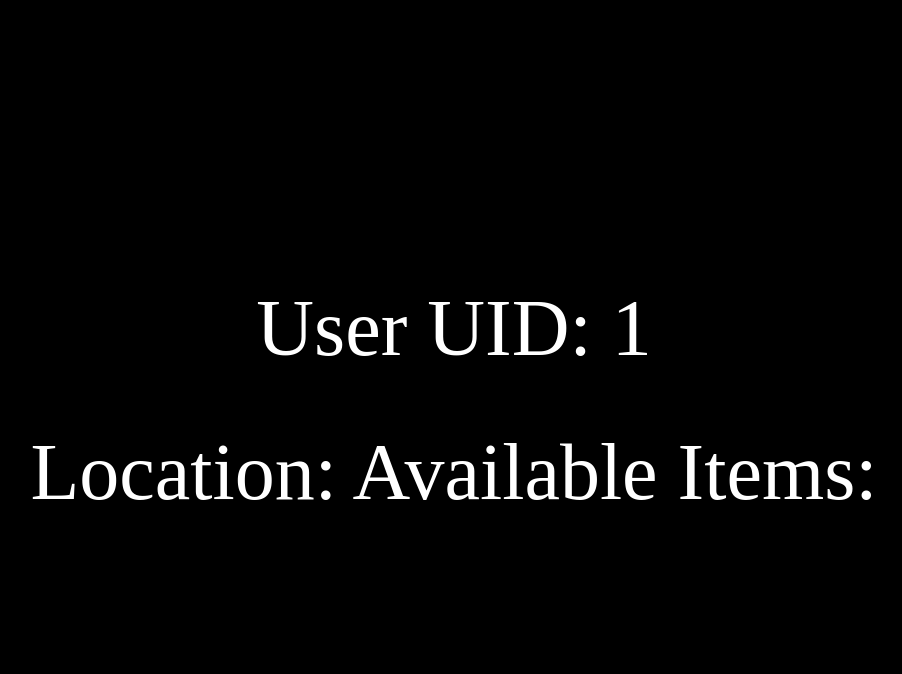
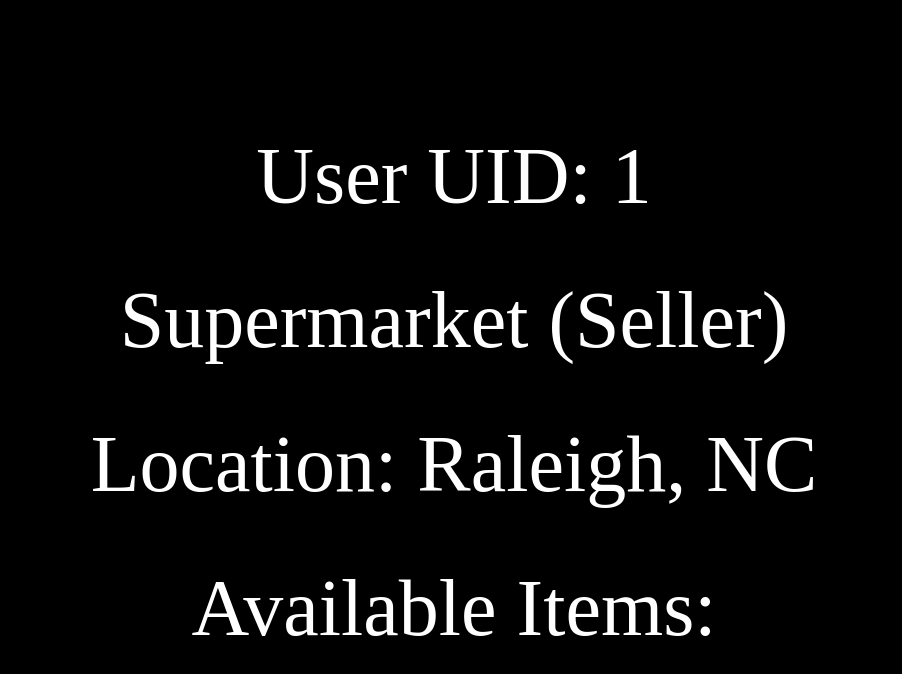
Before and after one commit to nidhicodes4045/shelfsaver, a React (Vite) app in the folder shelfsaver-frontend/: page /user/1 in a window 1280 px wide. Shown: the top 674 px of the page, without its empty margins (186-1088 px from the left). Built offline with nearby package versions, Linux system fonts and the light colour scheme; a web font is replaced by a local one.

Commit message:
Add Back to Login button to Item page

```diff
--- a/shelfsaver-frontend/src/components/Item.jsx
+++ b/shelfsaver-frontend/src/components/Item.jsx
@@ -3,6 +3,7 @@ import { useEffect, useState } from 'react';
 import ReactSearchBox from "react-search-box";
 import axios from 'axios';
 import '../assets/styles/ItemForm.css';
+import Login from '../Login';
 
 ItemDisplay.propTypes = {
     name: PropTypes.string,
@@ -175,9 +176,15 @@ export function ItemForm() {
         setId(myItem.id);
         setItem(myItem);
     }
+	const [showItemForm, setShowItemForm] = useState(false);
+
+	if (showItemForm) {
+		return <Login/>
+	}
 
     return (
         <>
+            <button onClick={() => setShowItemForm(true)}>Back to Login</button>
             <ReactSearchBox placeholder='Search for items' value='search'/>
             <form onSubmit={createItem}>
                 <fieldset>
--- a/shelfsaver-frontend/src/components/User.jsx
+++ b/shelfsaver-frontend/src/components/User.jsx
@@ -2,14 +2,16 @@ import { useParams } from "react-router";
 import { DisplayAllItems } from "./Item";
 
 export default function User() {
-    let { uid, role, location } = useParams();
+    let { uid } = useParams();
 
+    let role = "Supermarket (Seller)";
+    let location = "Raleigh, NC";
     return (
         <>
             <p>User UID: {uid}</p>
-            {role}
-            Location: {location}
-            Available Items: {DisplayAllItems}
+            <p>{role}</p>
+            <p>Location: {location}</p>
+            <p>Available Items: {DisplayAllItems}</p>
         </>
     );
 }
```
Also changed, not shown: shelfsaver-frontend/src/assets/styles/UserPage.css (added).
